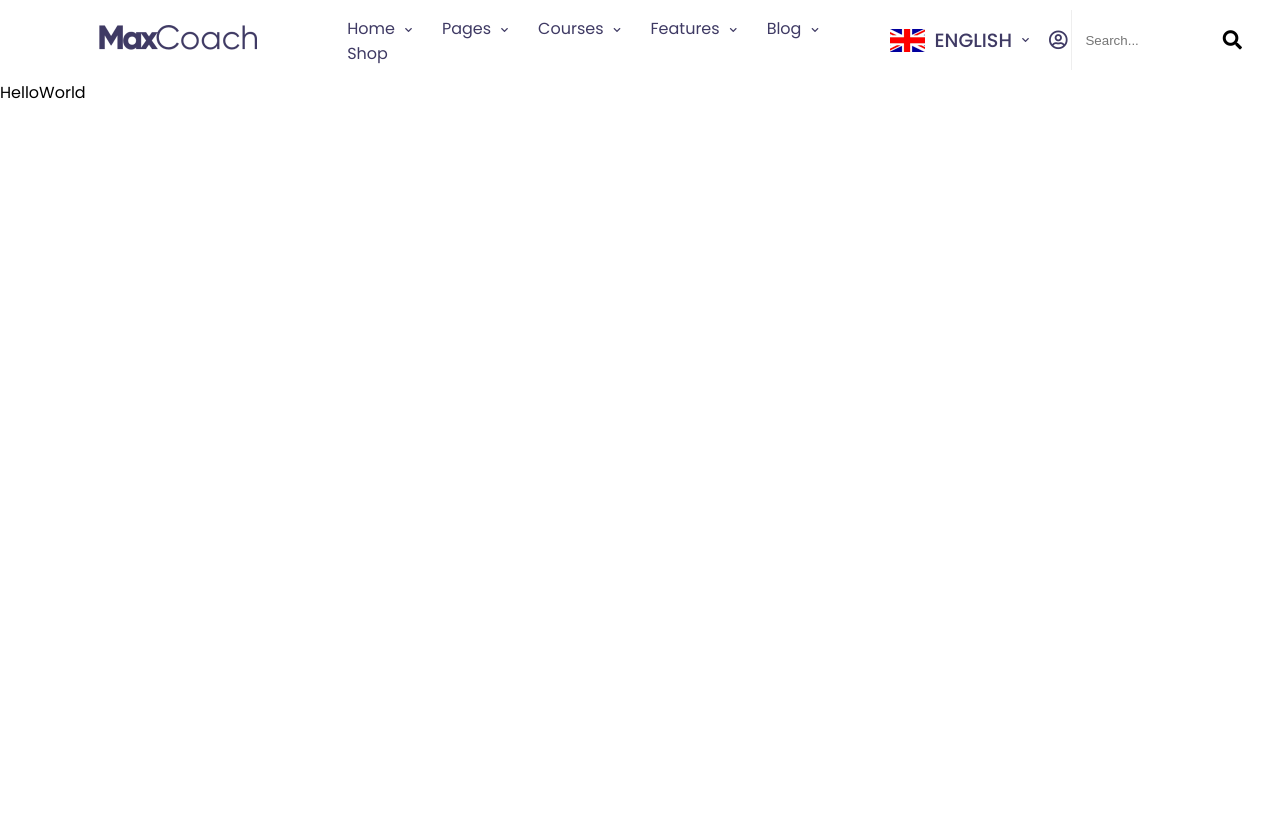
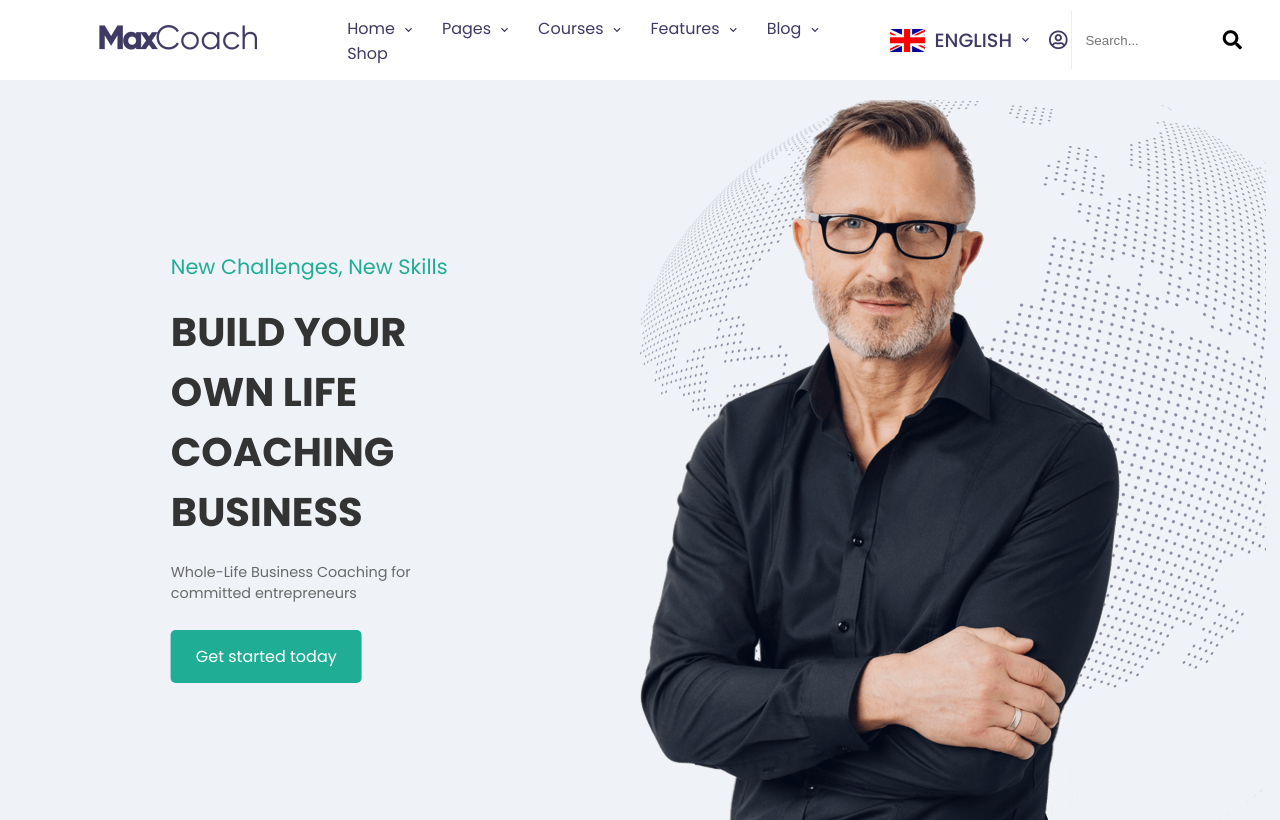
Before and after one commit to filippo1996/proj-html-vuejs, a Vue app: page / in a window 1280 px wide. Built offline with nearby package versions, Linux system fonts and the light colour scheme.

Commit message:
add jumbotron

```diff
--- a/src/components/Header.vue
+++ b/src/components/Header.vue
@@ -71,7 +71,10 @@ export default {
 
 header{
   height: $height-header;
-  position: relative;
+  position: fixed;
+  width: 100%;
+  z-index: 50;
+  background: #fff;
 }
 
 .header-wrap{
--- a/src/components/Jumbotron.vue
+++ b/src/components/Jumbotron.vue
@@ -1,7 +1,20 @@
 <template>
-  <div>
-      HelloWorld
-  </div>
+  <section class="jumbotron">
+      <div class="row h-100 container-fluid">
+          <div class="col-6 position-relative">
+              <div class="content">
+                  <h3 class="sub-title">New Challenges, New Skills</h3>
+                  <h2 class="title">Build Your Own Life Coaching Business</h2>
+                  <p class="paragraph">Whole-Life Business Coaching for committed entrepreneurs</p>
+                  <a href="#" class="btn btn-primary btn-xl">Get started today</a>
+              </div>
+          </div>
+          <div class="col-6 position-relative overflow-x-hidden">
+                <img class="image first-image" src="../assets/img/home-business-hero-global-image.png" alt="business global">
+                <img class="image second-image" src="../assets/img/home-business-hero-avatar.png" alt="uomo che raffigura il business">
+          </div>
+      </div>
+  </section>
 </template>
 
 <script>
@@ -11,5 +24,51 @@ export default {
 </script>
 
 <style lang="scss" scoped>
+@import '@/style/variables.scss';
 
+.jumbotron{
+    height: 820px;
+    background: #eff2f6;
+    padding-top: 100px;
+}
+
+.content{
+    position: absolute;
+    top: 50%;
+    left: 50%;
+    transform: translate(-50%, -50%);
+}
+
+.sub-title{
+    color: $color-primary;
+    font-weight: 400;
+    font-size: 1.3rem;
+}
+
+.title{
+    margin: 20px 0;
+    text-transform: uppercase;
+    font-size: 2.5rem;
+    color: $color-text;
+}
+
+.paragraph{
+    color: $color-lightgrey;
+    font-size: 0.9rem;
+    margin-bottom: 40px;
+}
+
+.image{
+    bottom: 0;
+    left: 0;
+    position: absolute;
+}
+
+.first-image{
+    z-index: 1;
+}
+
+.second-image{
+    z-index: 2;
+}
 </style>
--- a/src/style/common.scss
+++ b/src/style/common.scss
@@ -76,3 +76,24 @@ button{
     display: flex;
     flex-direction: column;
 }
+
+.btn{
+    padding: 10px 20px;
+    border: 1px solid $color-lightgrey;
+    border-radius: 5px;
+
+    &:hover{
+        background: $color-secondary;
+        color: #fff;
+    }
+}
+
+.btn-primary{
+    background: $color-primary;
+    border: 0;
+    color: #fff;
+}
+
+.btn-xl{
+    padding: 15px 25px;
+}
--- a/src/style/flix.scss
+++ b/src/style/flix.scss
@@ -25,8 +25,16 @@
     overflow-y: auto;
 }
 
+.overflow-x-hidden{
+    overflow-x: hidden;
+}
+
 .position-fixed{
     position: fixed;
+}
+
+.position-relative{
+    position: relative;
 }
 
 .top-0{
--- a/src/style/variables.scss
+++ b/src/style/variables.scss
@@ -1,6 +1,8 @@
 /* color */
 $color-primary: #20AD96;
 $color-secondary: #3F3A64;
+$color-text: rgb(51, 51, 51);
+$color-lightgrey: rgb(105, 105, 105);
 
 /* measures */
 $height-header: 80px;
```
